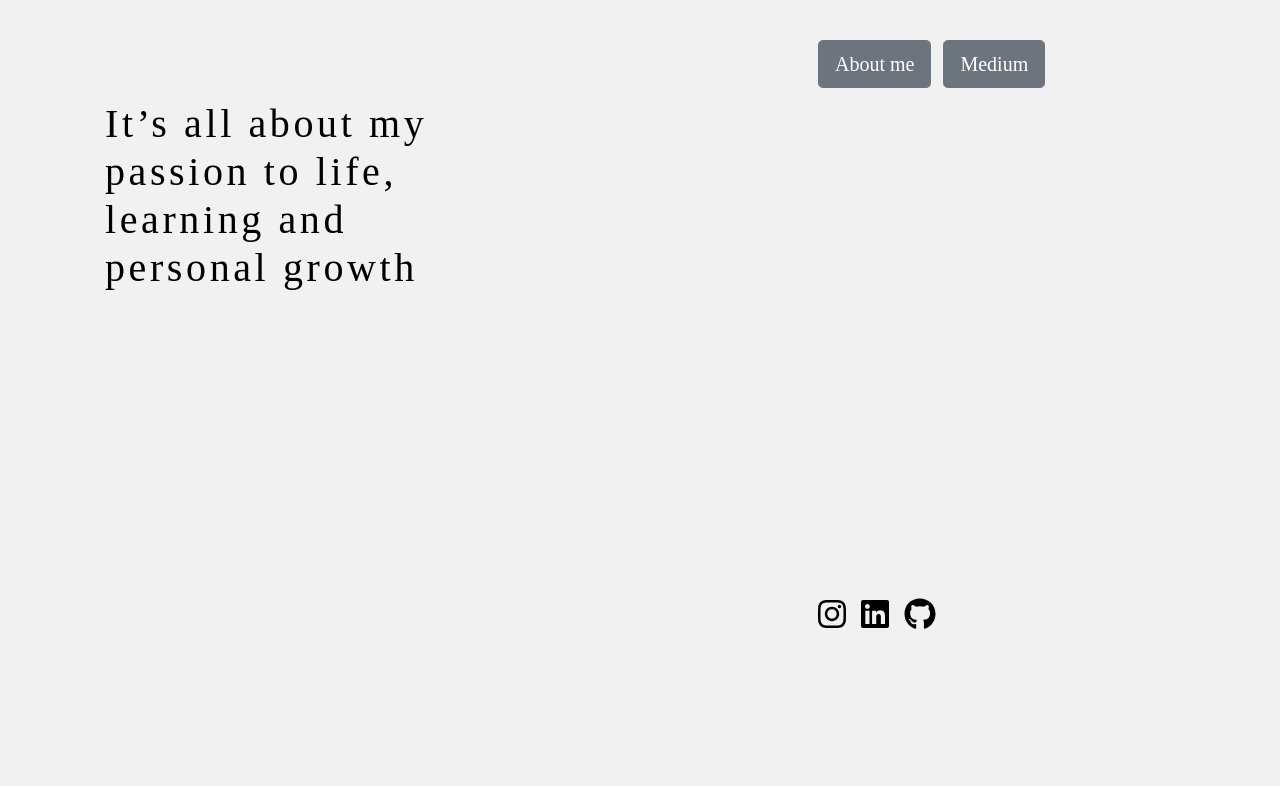
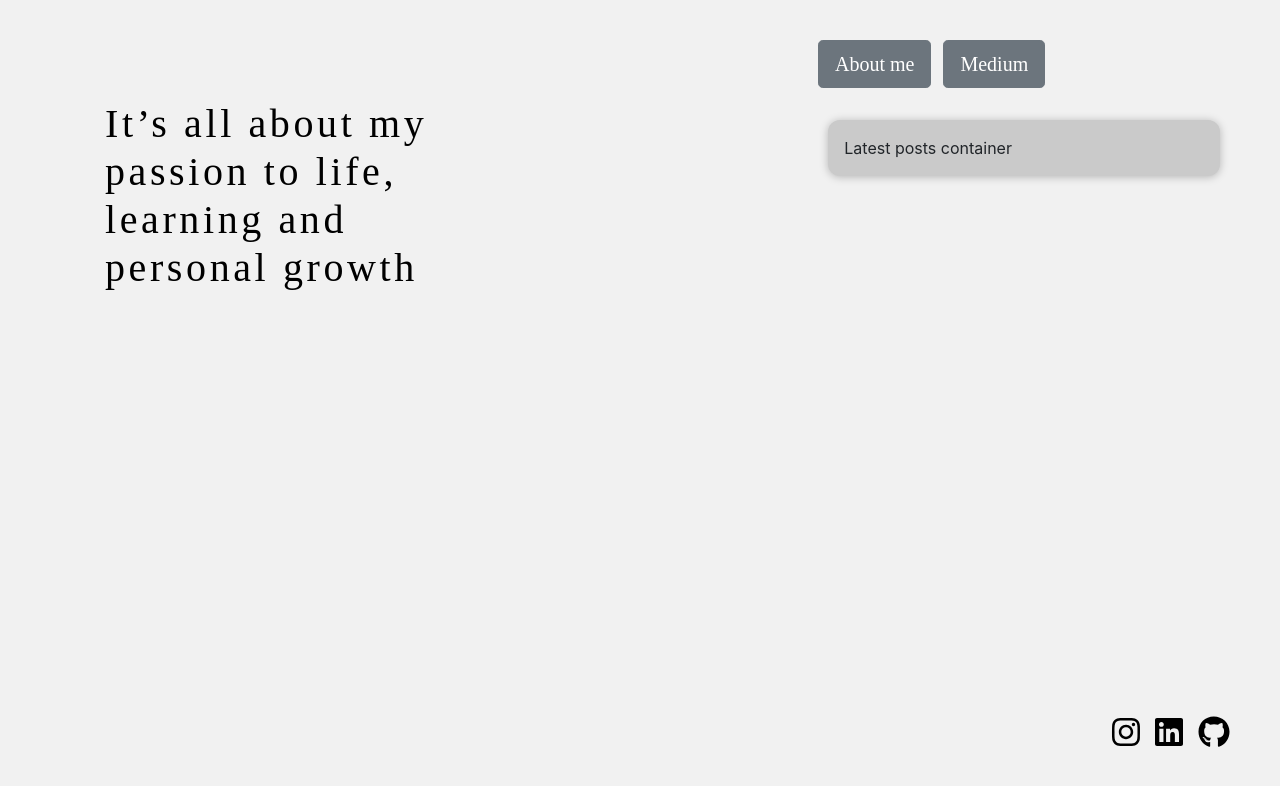
Before and after one commit to olesiaMartushkanova/react-typescript-blog, a React (Create React App) app in the folder my-app/: page / in a window 1280 px wide. Shown: the top 786 px of the page. Built offline with nearby package versions, Linux system fonts and the light colour scheme; a web font is replaced by a local one.

Commit message:
implemented footer

```diff
--- /dev/null
+++ b/my-app/src/components/LatestPosts/LatestPosts.css
@@ -0,0 +1,9 @@
+.latestsPosts {
+  padding: 1rem;
+  background-color: rgb(202, 202, 202);
+  margin: 2rem auto;
+  width: 50rem;
+  max-width: 95%;
+  border-radius: 12px;
+  box-shadow: 0 1px 8px rgba(0, 0, 0, 0.25);
+}
--- /dev/null
+++ b/my-app/src/components/LatestPosts/LatestPosts.tsx
@@ -0,0 +1,7 @@
+import './LatestPosts.css';
+
+const LatestPosts = () => {
+  return <div className='latestsPosts'>Latest posts container</div>;
+};
+
+export default LatestPosts;
--- a/my-app/src/constants.ts
+++ b/my-app/src/constants.ts
@@ -1,5 +1,33 @@
+import {
+  faInstagram,
+  faLinkedin,
+  faGithub,
+} from '@fortawesome/free-brands-svg-icons';
+import { ISocialFollow } from './types';
+
 export const ABOUT_ME_PATH = '/about-me';
 export const HOME_PATH = '/';
 export const MEDIUM_PATH = '/medium';
 export const TITLE_TEXT =
   'It’s all about my passion to life, learning and personal growth';
+
+export const SOCIAL_BUTTONS: Array<ISocialFollow> = [
+  {
+    icon: faInstagram,
+    className: 'instagram',
+    color: 'black',
+    path: 'https://www.instagram.com/olesia_learns/',
+  },
+  {
+    icon: faLinkedin,
+    className: 'linkedin',
+    color: 'black',
+    path: 'https://www.linkedin.com/in/olesia-martushkanova/',
+  },
+  {
+    icon: faGithub,
+    className: 'github',
+    color: 'black',
+    path: 'https://github.com/olesiaMartushkanova',
+  },
+];
--- a/my-app/src/pages/Home/Home.css
+++ b/my-app/src/pages/Home/Home.css
@@ -2,15 +2,27 @@
 
 .home {
   display: flex;
-  flex-direction: row;
+  flex-direction: column;
   background-color: rgb(241, 241, 241);
   height: 100vh;
   width: 100vw;
 }
 
+.main {
+  display: flex;
+  flex-direction: row;
+}
+
+.footer {
+  width: 100vw;
+  height: 91px;
+  position: absolute;
+  bottom: 0;
+  left: 0;
+}
+
 .spacer {
   flex-grow: 1;
-  display: block;
 }
 
 .titleContainer {
@@ -41,7 +53,8 @@
 }
 
 .socialContainer {
-  display: flex;
-  /* flex-direction: row; */
-  margin-top: 510px;
+  position: absolute;
+  right: 0;
+  top: 7px;
+  margin-right: 50px;
 }
--- a/my-app/src/pages/Home/Home.tsx
+++ b/my-app/src/pages/Home/Home.tsx
@@ -1,39 +1,19 @@
 import './Home.css';
-import { ABOUT_ME_PATH, MEDIUM_PATH, TITLE_TEXT } from '../../constants';
+import {
+  ABOUT_ME_PATH,
+  MEDIUM_PATH,
+  SOCIAL_BUTTONS,
+  TITLE_TEXT,
+} from '../../constants';
 import MainButton from '../../components/MainButton/MainButton';
 import SocialFollow from '../../components/SocialFollow/SocialFollow';
+import LatestPosts from '../../components/LatestPosts/LatestPosts';
 import 'bootstrap/dist/css/bootstrap.min.css';
-import {
-  faInstagram,
-  faLinkedin,
-  faGithub,
-} from '@fortawesome/free-brands-svg-icons';
-import { ISocialFollow } from '../../types';
-
-const SOCIAL_BUTTONS: Array<ISocialFollow> = [
-  {
-    icon: faInstagram,
-    className: 'instagram',
-    color: 'black',
-    path: 'https://www.instagram.com/olesia_learns/',
-  },
-  {
-    icon: faLinkedin,
-    className: 'linkedin',
-    color: 'black',
-    path: 'https://www.linkedin.com/in/olesia-martushkanova/',
-  },
-  {
-    icon: faGithub,
-    className: 'github',
-    color: 'black',
-    path: 'https://github.com/olesiaMartushkanova',
-  },
-];
 
 const Home = () => {
   return (
     <div className='home'>
+      <div className='main'>
         <div className='titleContainer'>
           <h1>{TITLE_TEXT}</h1>
         </div>
@@ -46,12 +26,21 @@ const Home = () => {
               text='About me'
               path={ABOUT_ME_PATH}
             />
-          <MainButton className='mainButton' text='Medium' path={MEDIUM_PATH} />
+            <MainButton
+              className='mainButton'
+              text='Medium'
+              path={MEDIUM_PATH}
+            />
           </div>
 
-        {/* <div id='latestPostsContainer' className='latestPostsContainer'></div>
-        <div id='contactMeContainer' className='contactMeContainer'></div> */}
+          <div id='latestPostsContainer' className='latestPostsContainer'>
+            <LatestPosts />
+          </div>
 
+          {/* <div id='contactMeContainer' className='contactMeContainer'></div> */}
+        </div>
+      </div>
+      <div className='footer'>
         <div className='socialContainer'>
           <SocialFollow props={SOCIAL_BUTTONS} />
         </div>
```
Lines whose indentation alone changed are shown as unchanged.
